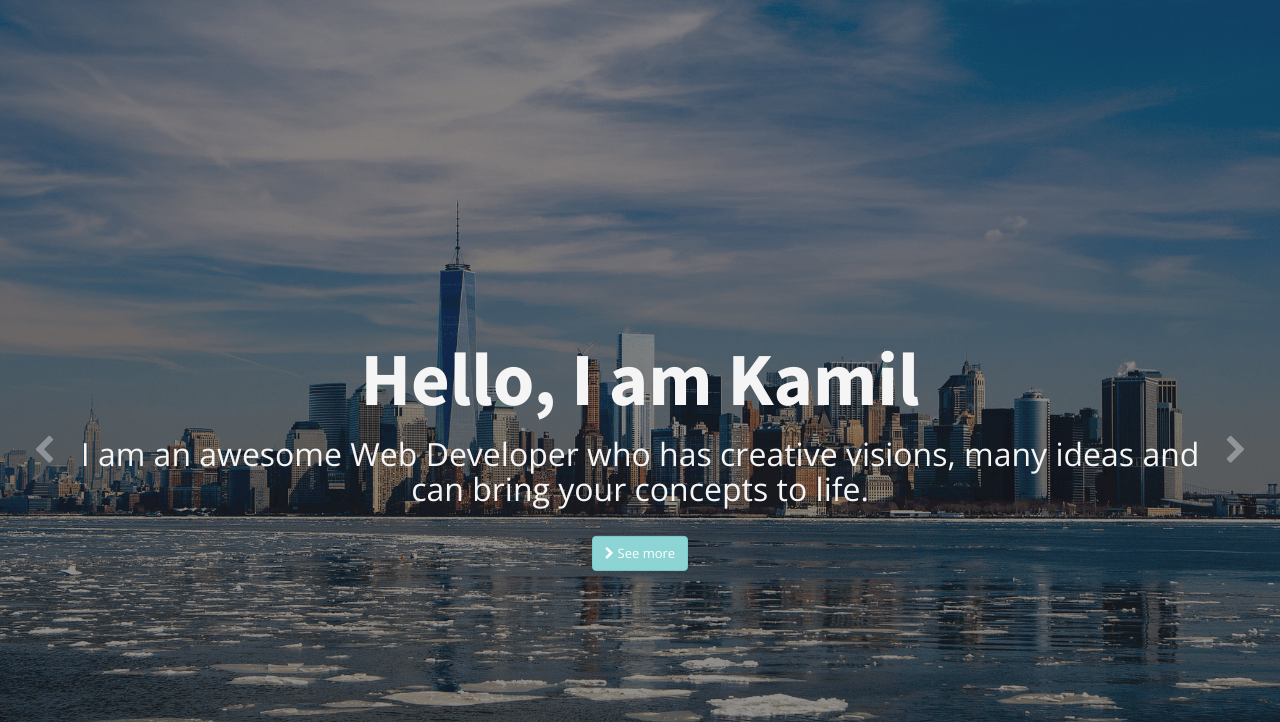
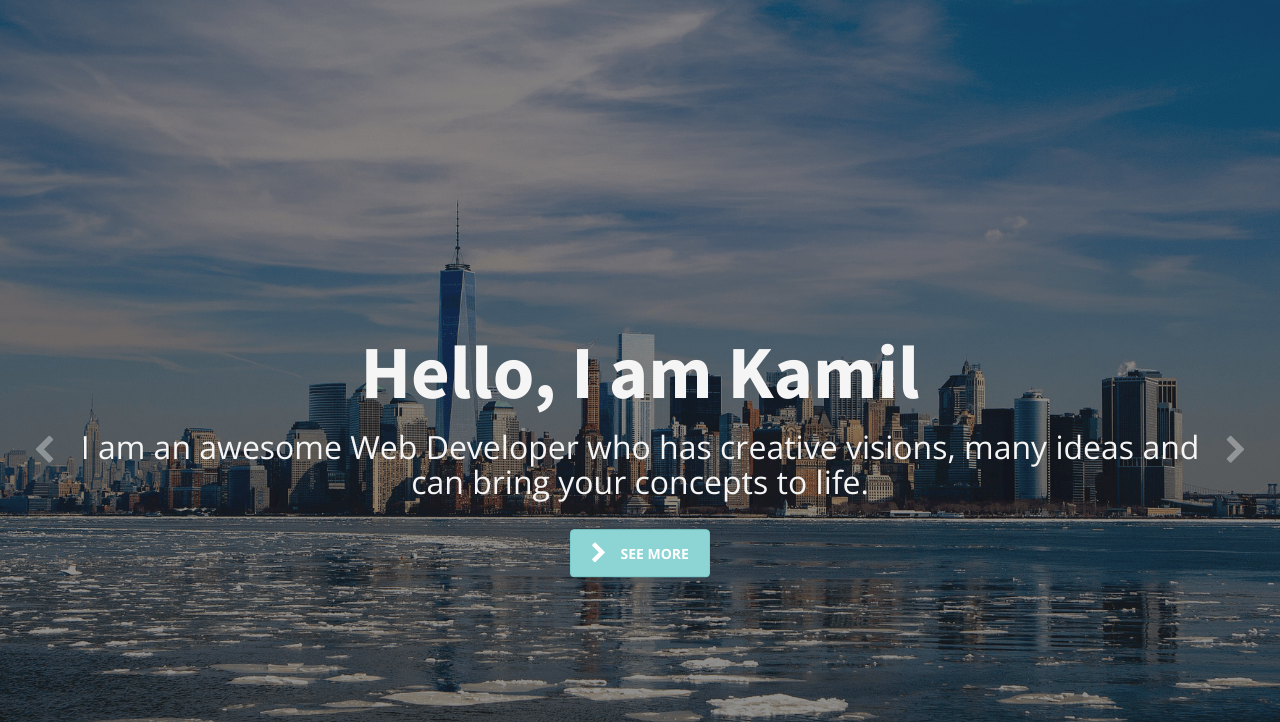
Before and after one commit to koleksiuk20/MyPortfolio, a plain HTML site: page index.html in a window 1280 px wide. Shown: the part 78-800 px from the top of the page. Drawn offline with nearby package versions, Linux system fonts and the light colour scheme.

Commit message:
add btn styles

```diff
--- a/source/global.less
+++ b/source/global.less
@@ -45,6 +45,26 @@
   }
 }
 
+// Buttons
+.btn {
+  .upper;
+  font-weight: 700;
+  padding: 12px 20px;
+  font-size: 14px;
+  line-height: 1.4;
+  &:focus {
+    outline: none !important;
+  }
+  i {
+    .icon(@bright-text-color;22px;22px);
+    margin-right: 10px;
+    .v-align;
+  }
+  span {
+    .v-align;
+  }
+}
+
 // Columns with no padding
 .no-padding > .row > div[class*="col-"] {
   padding-left: 0;
```
Also changed, not shown: css/style.css.
